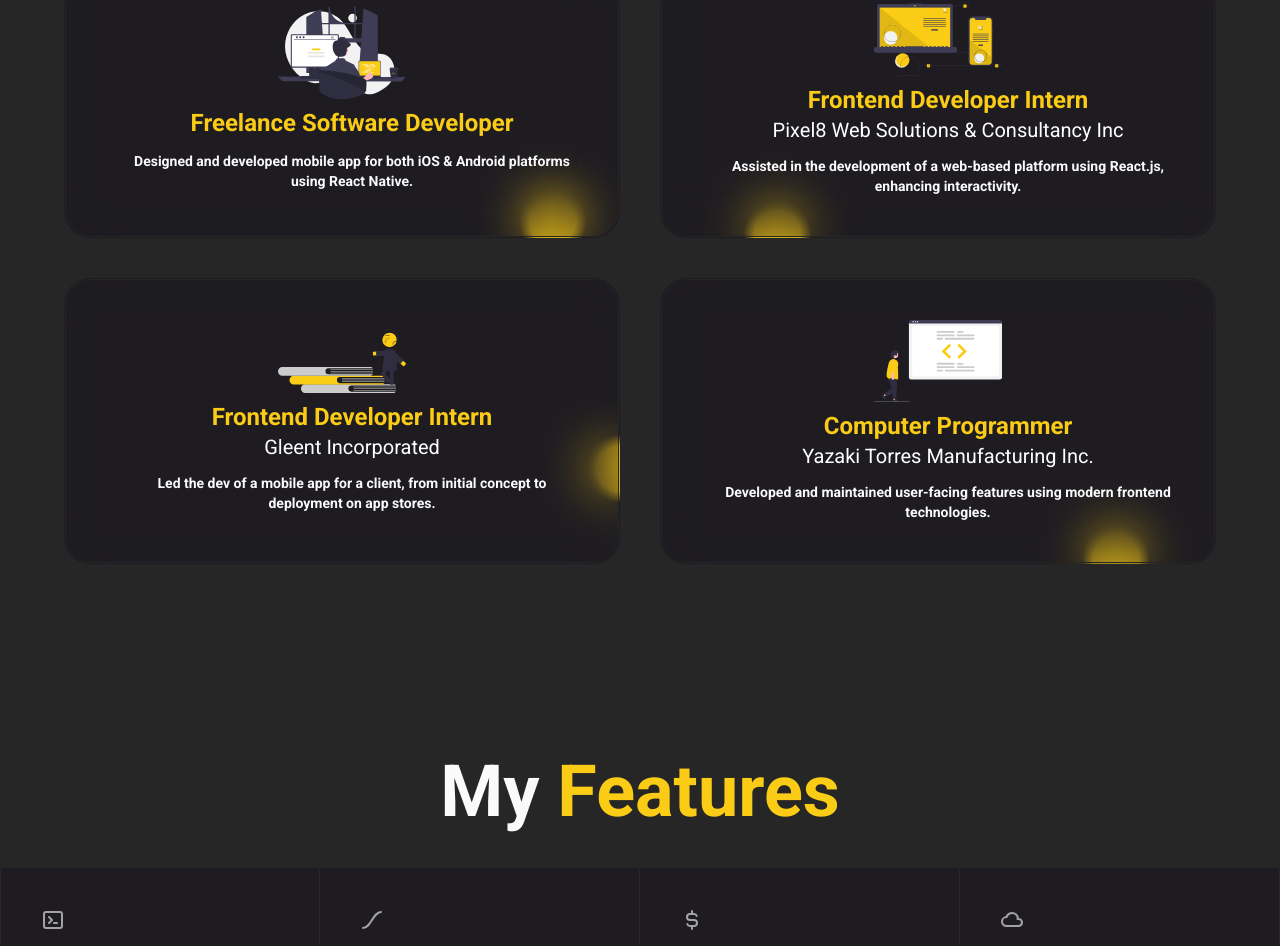
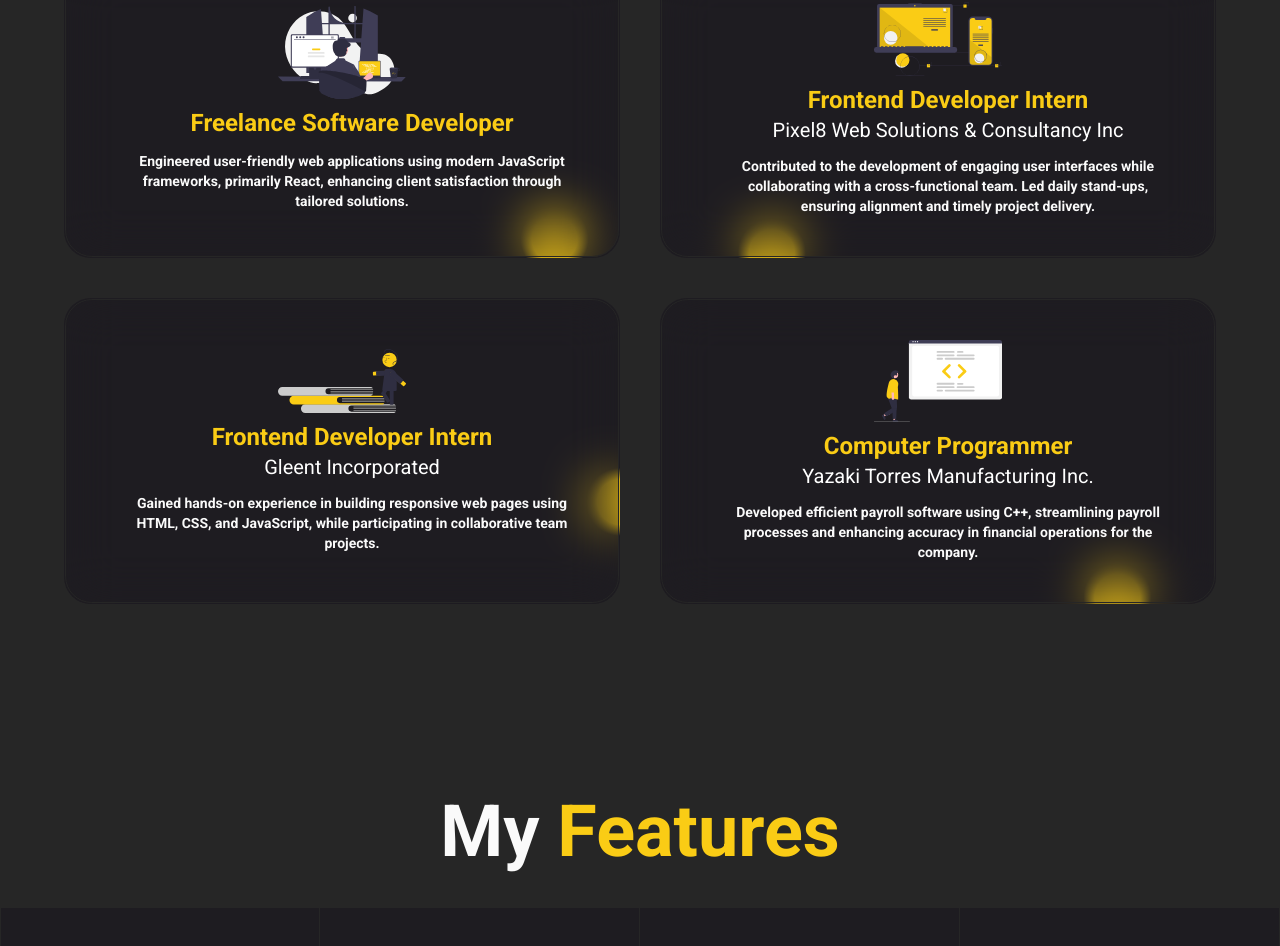
Before and after one commit to eyedent1ty/portfolio-v2, a Next.js app: page / in a window 1280 px wide. Shown: the part 4120-5066 px from the top of the page. Built offline with nearby package versions, Linux system fonts and the light colour scheme.

Commit message:
added the data for the work experiences

```diff
--- a/data/index.ts
+++ b/data/index.ts
@@ -2,15 +2,15 @@
   {
     id: 1,
     title: 'Freelance Software Developer',
-    desc: 'Designed and developed mobile app for both iOS & Android platforms using React Native.',
-    className: 'md:col-span-2', // change to md:col-span-2
+    desc: 'Engineered user-friendly web applications using modern JavaScript frameworks, primarily React, enhancing client satisfaction through tailored solutions.',
+    className: 'md:col-span-2',
     thumbnail: '/exp2.svg'
   },
   {
     id: 2,
     title: 'Frontend Developer Intern',
     company: 'Pixel8 Web Solutions & Consultancy Inc',
-    desc: 'Assisted in the development of a web-based platform using React.js, enhancing interactivity.',
+    desc: 'Contributed to the development of engaging user interfaces while collaborating with a cross-functional team. Led daily stand-ups, ensuring alignment and timely project delivery.',
     className: 'md:col-span-2',
     thumbnail: '/exp1.svg'
   },
@@ -18,15 +18,15 @@
     id: 3,
     title: 'Frontend Developer Intern',
     company: 'Gleent Incorporated',
-    desc: 'Led the dev of a mobile app for a client, from initial concept to deployment on app stores.',
-    className: 'md:col-span-2', // change to md:col-span-2
+    desc: 'Gained hands-on experience in building responsive web pages using HTML, CSS, and JavaScript, while participating in collaborative team projects.',
+    className: 'md:col-span-2',
     thumbnail: '/exp3.svg'
   },
   {
     id: 4,
     title: 'Computer Programmer',
     company: 'Yazaki Torres Manufacturing Inc.',
-    desc: 'Developed and maintained user-facing features using modern frontend technologies.',
+    desc: 'Developed efficient payroll software using C++, streamlining payroll processes and enhancing accuracy in financial operations for the company.',
     className: 'md:col-span-2',
     thumbnail: '/exp4.svg'
   }
```
